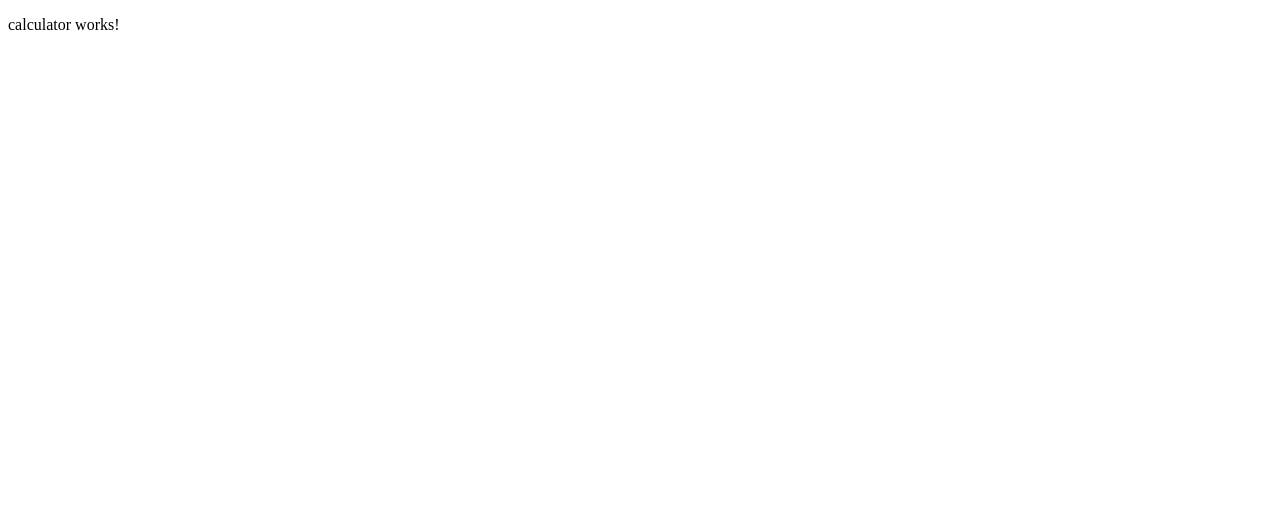
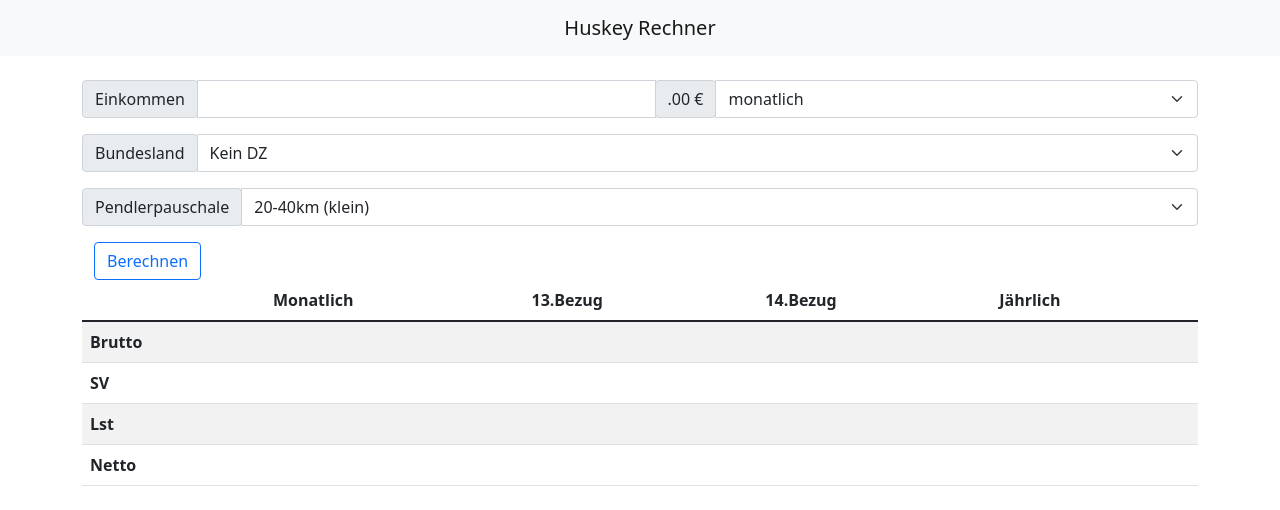
Before and after one commit to domPreim/Hackathon, an Angular app in the folder huskey-calculator/: page / in a window 1280 px wide. Shown: the top 510 px of the page. Built offline with nearby package versions, Linux system fonts and the light colour scheme.

Commit message:
created basic template for calculator

```diff
--- a/huskey-calculator/angular.json
+++ b/huskey-calculator/angular.json
@@ -31,7 +31,8 @@
               "src/assets"
             ],
             "styles": [
-              "src/styles.scss"
+              "src/styles.scss",
+              "node_modules/bootstrap/dist/css/bootstrap.min.css"
             ],
             "scripts": []
           },
--- a/huskey-calculator/package.json
+++ b/huskey-calculator/package.json
@@ -18,6 +18,7 @@
     "@angular/platform-browser": "~13.0.0",
     "@angular/platform-browser-dynamic": "~13.0.0",
     "@angular/router": "~13.0.0",
+    "bootstrap": "^5.1.3",
     "rxjs": "~7.4.0",
     "tslib": "^2.3.0",
     "zone.js": "~0.11.4"
--- a/huskey-calculator/src/app/app.component.html
+++ b/huskey-calculator/src/app/app.component.html
@@ -1 +1,4 @@
+<nav class="navbar navbar-light bg-light">
+  <a class="navbar-brand m-auto" href="#">Huskey Rechner</a>
+</nav>
 <app-calculator></app-calculator>
--- a/huskey-calculator/src/app/app.component.scss
+++ b/huskey-calculator/src/app/app.component.scss
@@ -0,0 +1,3 @@
+.margin-right {
+  margin-right: 1rem;
+}
--- a/huskey-calculator/src/app/calculator/calculator.component.html
+++ b/huskey-calculator/src/app/calculator/calculator.component.html
@@ -1 +1,120 @@
-<p>calculator works!</p>
+<div class="container mt-4">
+  <div class="row">
+      <div class="input-group mb-3">
+        <div class="input-group-prepend">
+          <span class="input-group-text" id="input-income">Einkommen</span>
+        </div>
+        <input type="number" min="0" class="form-control" aria-label="Sizing example input" aria-describedby="input-income">
+        <div class="input-group-append">
+          <div class="input-group-text"> .00 €</div>
+        </div>
+        <select class="form-select" aria-label="Select fee group">
+          <option selected value="1">monatlich</option>
+          <option value="2">jährlich</option>
+        </select>
+    </div>
+
+  </div>
+
+  <!-- <div class="row">
+    <div class="col-md-6">Beitragsgruppe</div>
+    <div class="col-md-6">
+      <div class="input-group mb-3">
+        <select class="form-select" aria-label="Select fee group">
+          <option selected>AngestellterIn</option>
+          <option value="1">ArbeiterIn</option>
+          <option value="2">PensionistIn</option>
+        </select>
+        <input class="form-check-input mt-auto mb-auto m-2" type="checkbox" value="" id="box-bv">
+        <label class="form-check-label mt-auto mb-auto" for="box-bv">
+          BV-Beitrag
+        </label>
+      </div>
+    </div>
+  </div>
+  -->
+  <div class="row">
+    <div class="input-group mb-3">
+      <div class="input-group-prepend">
+        <span class="input-group-text" id="selector-state">Bundesland</span>
+      </div>
+      <select class="form-select" aria-label="Select fee group">
+        <option value="1">Burgenland</option>
+        <option value="2">Kärnten</option>
+        <option value="3">Niederösterreich</option>
+        <option value="4">Oberösterreich</option>
+        <option value="5">Salzburg</option>
+        <option value="6">Steiermark</option>
+        <option value="7">Tirol</option>
+        <option value="8">Voralberg</option>
+        <option value="9">Wien</option>
+        <option selected>Kein DZ</option>
+      </select>
+    </div>
+  </div>
+
+  <div class="row">
+      <div class="input-group mb-3">
+        <div class="input-group-prepend">
+          <span class="input-group-text">Pendlerpauschale</span>
+        </div>
+        <select class="form-select" aria-label="Select fee group">
+          <option value="1">20-40km (klein)</option>
+          <option value="2">40-60km (klein)</option>
+          <option value="3">ab 60km (klein)</option>
+          <option value="4">2-20km (groß)</option>
+          <option value="5">20-40km (groß)</option>
+          <option value="6">40-60km (groß)</option>
+          <option value="7">ab 60km (groß)</option>
+        </select>
+    </div>
+  </div>
+
+  <div class="container">
+    <button class="btn btn-outline-primary" id="calc-button">Berechnen</button>
+  </div>
+</div>
+
+<div class="container">
+  <table class="table table-striped">
+<thead>
+<tr>
+  <th scope="col"></th>
+  <th scope="col">Monatlich</th>
+  <th scope="col">13.Bezug</th>
+  <th scope="col">14.Bezug</th>
+  <th scope="col">Jährlich</th>
+</tr>
+</thead>
+<tbody>
+<tr>
+  <th>Brutto</th>
+  <td></td>
+  <td></td>
+  <td></td>
+  <td></td>
+</tr>
+<tr>
+  <th>SV</th>
+  <td></td>
+  <td></td>
+  <td></td>
+  <td></td>
+</tr>
+<tr>
+  <th>Lst</th>
+  <td></td>
+  <td></td>
+  <td></td>
+  <td></td>
+</tr>
+<tr>
+  <th>Netto</th>
+  <td></td>
+  <td></td>
+  <td></td>
+  <td></td>
+</tr>
+</tbody>
+  </table>
+</div>
--- a/huskey-calculator/src/app/calculator/calculator.component.scss
+++ b/huskey-calculator/src/app/calculator/calculator.component.scss
@@ -0,0 +1,3 @@
+#calc-button {
+
+}
```
Also changed, not shown: 1 other file (tests, documents, lock files or other folders).
